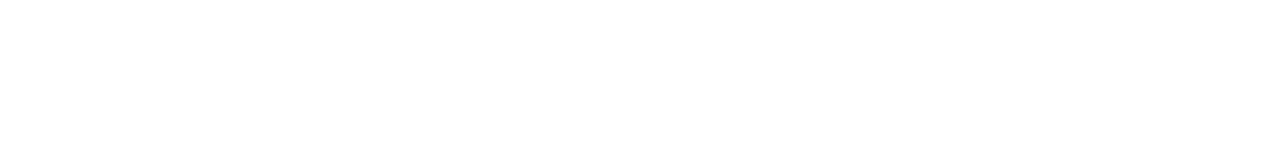
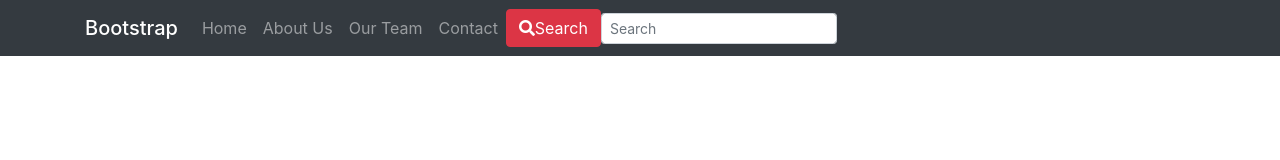
Before and after one commit to Przemiks/bootstrap_4_project, a plain HTML site: page index.html in a window 1280 px wide. Drawn offline with nearby package versions, Linux system fonts and the light colour scheme.

Commit message:
add navbar

```diff
--- a/index.html
+++ b/index.html
@@ -11,9 +11,39 @@
 </head>
 
 <body>
+    <header>
+        <nav class="navbar navbar-expand-lg navbar-dark bg-dark my-navbar">
+            <div class="container">
+                <span class="navbar-brand mb-0 h1">Bootstrap</span>
+                <button class="navbar-toggler" type="button" data-toggle="collapse" data-target="#navbarSupportedContent" aria-controls="navbarSupportedContent" aria-expanded="false" aria-label="Toggle navigation">
+                    <span class="navbar-toggler-icon"></span>
+                </button>
+                <div class="collapse navbar-collapse" id="navbarSupportedContent">
+                    <ul class="navbar-nav">
+                        <li class="nav-item">
+                            <a class="nav-link" href="#">Home</a>
+                        </li>
+                        <li class="nav-item">
+                            <a class="nav-link" href="#">About Us</a>
+                        </li>
+                        <li class="nav-item">
+                            <a class="nav-link" href="#">Our Team</a>
+                        </li>
+                        <li class="nav-item">
+                            <a class="nav-link" href="#">Contact</a>
+                        </li>
+                    </ul>
+                    <form class="form-inline">
+                        <button class="btn btn-danger"><i class="fas fa-search" aria-hidden="true"></i>Search</button>
+                        <input class="form-control form-control-sm" type="text" placeholder="Search" aria-label="Search">
+                    </form>
+                </div>
+            </div>
+        </nav>
+    </header>
 
     <script src="https://code.jquery.com/jquery-3.2.1.slim.min.js" integrity="sha384-KJ3o2DKtIkvYIK3UENzmM7KCkRr/rE9/Qpg6aAZGJwFDMVNA/GpGFF93hXpG5KkN" crossorigin="anonymous"></script>
-<script src="https://cdnjs.cloudflare.com/ajax/libs/popper.js/1.12.9/umd/popper.min.js" integrity="sha384-ApNbgh9B+Y1QKtv3Rn7W3mgPxhU9K/ScQsAP7hUibX39j7fakFPskvXusvfa0b4Q" crossorigin="anonymous"></script>
-<script src="https://maxcdn.bootstrapcdn.com/bootstrap/4.0.0/js/bootstrap.min.js" integrity="sha384-JZR6Spejh4U02d8jOt6vLEHfe/JQGiRRSQQxSfFWpi1MquVdAyjUar5+76PVCmYl" crossorigin="anonymous"></script>
+    <script src="https://cdnjs.cloudflare.com/ajax/libs/popper.js/1.12.9/umd/popper.min.js" integrity="sha384-ApNbgh9B+Y1QKtv3Rn7W3mgPxhU9K/ScQsAP7hUibX39j7fakFPskvXusvfa0b4Q" crossorigin="anonymous"></script>
+    <script src="https://maxcdn.bootstrapcdn.com/bootstrap/4.0.0/js/bootstrap.min.js" integrity="sha384-JZR6Spejh4U02d8jOt6vLEHfe/JQGiRRSQQxSfFWpi1MquVdAyjUar5+76PVCmYl" crossorigin="anonymous"></script>
 </body>
 </html>
```
